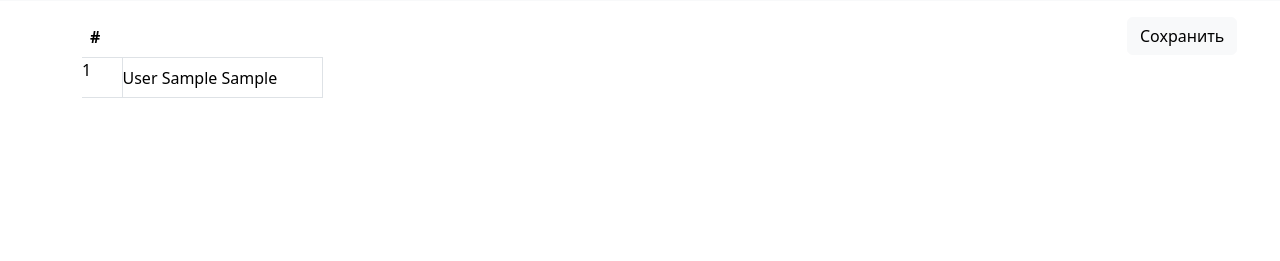
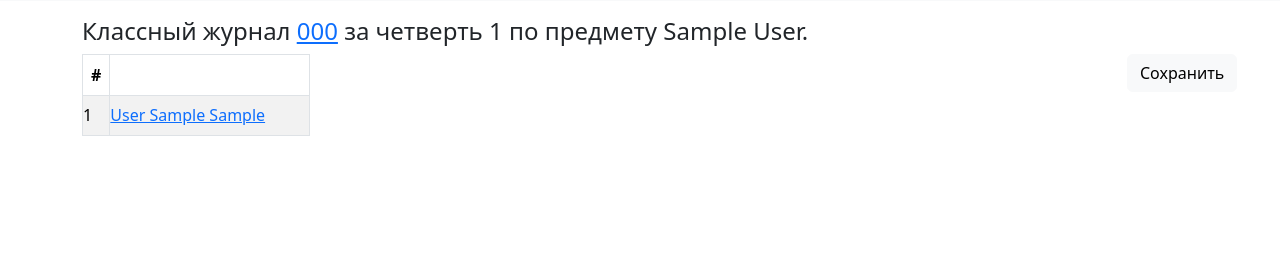
Before and after one commit to gamingKenku/CourseWork, a Django app: page /schedule/class_journal/1/1/1/ in a window 1280 px wide. Shown: the part 55-316 px from the top of the page. Run offline with Django 4.2, Linux system fonts and the light colour scheme; tables that the repository leaves empty hold one stand-in row (values such as "Sample post"); some libraries are stand-ins or nearby versions.

Commit message:
class journal bad

```diff
--- a/StudentJournal/StudentJournal/urls.py
+++ b/StudentJournal/StudentJournal/urls.py
@@ -29,21 +29,21 @@ urlpatterns = [
     path('teachers/add_discipline_to_teacher/', users.views.add_discipline_to_teacher),
     path('teachers/detach_discipline/<int:discipline_record_id>', users.views.detach_discipline),
     path('students/', users.views.students_view),
-    path('users/<int:user_id>', users.views.user_info),
+    path('users/<int:user_id>/', users.views.user_info),
     path('users/<int:user_id>/edit', users.views.user_edit),
     path('students/add_class/', users.views.add_class),
     path('account/', users.views.account),
     path('classes/', users.views.classes),
-    path('classes/<int:class_id>', users.views.class_info),
-    path('classes/<int:class_id>/advance', users.views.class_advance),
+    path('classes/<int:class_id>/', users.views.class_info),
+    path('classes/<int:class_id>/advance/', users.views.class_advance),
     path('classes/all_classes_advance/', users.views.all_classes_advance),
-    path('schedule/create/<int:class_id>', scheduling.views.create_schedule),
-    path('schedule/edit/<int:class_id>', scheduling.views.edit_schedule),
-    path('schedule/reset/<int:class_id>', scheduling.views.reset_schedule),
+    path('schedule/create/<int:class_id>/', scheduling.views.create_schedule),
+    path('schedule/edit/<int:class_id>/', scheduling.views.edit_schedule),
+    path('schedule/reset/<int:class_id>/', scheduling.views.reset_schedule),
     path('schedule/edit_bell_quarter/', scheduling.views.bell_quarter_edit),
     path('schedule/', scheduling.views.schedule_menu),
     path('discipline_teacher/<int:discipline_id>/', scheduling.views.get_teachers_for_discipline),
     path('schedule/student_journal/<str:week_start_date>/<str:week_end_date>/', scheduling.views.student_journal),
-    path('schedule/class_journal/<str:class_id>/<str:discipline_id>/<str:term>/', scheduling.views.class_journal),
+    path('schedule/class_journal/<str:class_id>/<str:discipline_id>/<str:term>/', grades_nonattendance.views.class_journal),
     path('', users.views.index)
 ]
--- a/StudentJournal/scheduling/templates/class_journal.html
+++ b/StudentJournal/grades_nonattendance/templates/class_journal.html
@@ -5,10 +5,12 @@
 
 {% block content %}
 <div class="container">
-    <form method="post" action="/schedule/class_journal/{{ class_code.id }}/{{ discipline.id }}/{{ term }}/">
+    <form method="post" action="/schedule/class_journal/{{ class_code.id }}/{{ discipline.id }}/{{ term }}/" autocomplete="off">
+        {% csrf_token %}
         <div class="row mt-3 mb-3">
+            <h4>Классный журнал <a href="/classes/{{ class_code.id }}/">{{ class_code }}</a> за четверть {{ term }} по предмету {{ discipline }}.</h4>
             <div class="col-md-11">
-                <table class="table class-journal">
+                <table class="table table-striped table-bordered class-journal">
                     <thead>
                         <th>#</th>
                         <th></th>
@@ -19,13 +21,17 @@
                     <tbody id="id_button-container">
                         {% for students_record in students_records %}
                         <tr>
-                            <td class="p-0 class-journal">{{ forloop.counter }}</td>
-                            <td class="p-0 class-journal student-name">{{ students_record.student }}</td>
+                            <td class="p-0 class-journal number">{{ forloop.counter }}</td>
+                            <td class="p-0 class-journal student-name"><a href="/users/{{ students_record.student.id }}/">{{ students_record.student }}</a></td>
                             {% for lesson_record in lesson_records %}
                             <td class="p-0 class-journal">
-                                <button data-student_id="{{ students_record.student.id }}"
-                                    data-lesson_id="{{ lesson_record.id }}"
-                                    class="btn btn-light btn-grades-nonatt">...</button>
+                                {% with key_name="grade_nonatt-"|add:students_record.student.id|add:"-"|add:lesson_record.id %}
+                                    {% if key_name %}
+                                    <input class="input-grades-nonatt text-center" name="{{ key_name }}" type="text" maxlength="2" value="{{ key_name }}">
+                                    {% else %}
+                                    <button data-student_id="{{ students_record.student.id }}" data-lesson_id="{{ lesson_record.id }}" class="btn btn-light btn-grades-nonatt">...</button>
+                                    {% endif %}
+                                {% endwith %}
                             </td>
                             {% endfor %}
                         </tr>
--- a/StudentJournal/grades_nonattendance/views.py
+++ b/StudentJournal/grades_nonattendance/views.py
@@ -1,3 +1,115 @@
-from django.shortcuts import render
+import datetime
+from django.shortcuts import get_object_or_404, render
+from django.db.models import Q, QuerySet
+from django.http import HttpResponseRedirect, Http404
+from scheduling.models import LessonSchedule
+from scheduling.schedule_creator import QuarterSchedule
+from users.models import ClassCode, ClassStudent, DisciplineName, AppUser
+from .models import Grade, NonAttendance
 
-# Create your views here.
+def class_journal(request, class_id, discipline_id, term):
+    context = {}
+
+    GRADES = (
+        "1", "2", "3", "4", "5"
+    )
+
+    class_code = get_object_or_404(ClassCode, id=class_id)
+    discipline = get_object_or_404(DisciplineName, id=discipline_id)
+    students_records = ClassStudent.objects.filter(class_code=class_code)
+    int_term = int(term) - 1
+    existing_grades_nonattt = get_grades_nonatt_as_dict(students_records, int_term)
+
+    if request.method == "POST":
+        post_data = request.POST.copy()
+        del post_data["csrfmiddlewaretoken"]
+
+        if grades_nonatt_is_valid(post_data):
+            filtered_grades_nonatt = {
+                key: value for key, value in post_data.items() if key not in existing_grades_nonattt.keys()
+            }
+            print(filtered_grades_nonatt)
+
+            for grade_nonatt in filtered_grades_nonatt.items():
+                data = grade_nonatt[0].split("-")
+
+                student = AppUser.objects.get(id=int(data[1]))
+                lesson = LessonSchedule.objects.get(id=int(data[2]))
+
+                if grade_nonatt[1] in GRADES:
+                    grade = int(grade_nonatt[1])
+                    Grade.objects.create(student=student, lesson=lesson, grade=grade)
+                else:
+                    non_attendance_reason = grade_nonatt[1]
+                    NonAttendance.objects.create(student=student, lesson=lesson, non_attendance_reason=non_attendance_reason)
+
+            return HttpResponseRedirect("/")
+        else:
+            context.update(post_data)
+            print("grades and nonatt non valid")
+    else:
+        context.update(existing_grades_nonattt)
+
+    term_start_date = QuarterSchedule.quarter_schedule[int_term]["start_date"]
+    term_end_date = QuarterSchedule.quarter_schedule[int_term]["end_date"] + datetime.timedelta(days=1)
+
+    lesson_records = LessonSchedule.objects.filter(Q(lesson_holding_datetime_start__gte=term_start_date) & Q(lesson_holding_datetime_start__lte=term_end_date) & Q(discipline_teacher__discipline=discipline) & Q(class_code=class_code))
+
+    context.update({
+        "students_records": students_records,
+        "discipline": discipline,
+        "class_code": class_code,
+        "lesson_records": lesson_records,
+        "term": term
+    })
+
+    return render(request, "class_journal.html", context)
+
+
+def get_grades_nonatt_as_dict(students_records, term: int) -> dict:
+    res = {}
+
+    term_start_date = QuarterSchedule.quarter_schedule[term]["start_date"]
+    term_end_date = QuarterSchedule.quarter_schedule[term]["end_date"] + datetime.timedelta(days=1)
+    students_ids = students_records.values("student")
+
+    grades = Grade.objects.filter(
+        Q(lesson__lesson_holding_datetime_start__gte=term_start_date) &
+        Q(lesson__lesson_holding_datetime_start__lte=term_end_date) &
+        Q(student_id__in = students_ids)
+    )
+
+    res.update(
+        {
+            f"grade_nonatt-{grade.student.id}-{grade.lesson.id}": grade.grade for grade in grades
+        }
+    )
+
+    non_attendances = NonAttendance.objects.filter(
+        Q(lesson__lesson_holding_datetime_start__gte=term_start_date) &
+        Q(lesson__lesson_holding_datetime_start__lte=term_end_date) &
+        Q(student_id__in = students_ids)
+    )
+
+    res.update(
+        {
+            f"grade_nonatt-{non_attendance.student.id}-{non_attendance.lesson.id}": non_attendance.non_attendance_reason for non_attendance in non_attendances
+        }
+    )
+
+    return res
+
+
+def grades_nonatt_is_valid(post_data) -> bool:
+    NON_ATTENDANCE_REASONS = (
+        "УП", "Н"
+    )
+    GRADES = (
+        "1", "2", "3", "4", "5"
+    )
+
+    for item in post_data.items():
+        if item[1] not in GRADES and item[1] not in NON_ATTENDANCE_REASONS:
+            return False
+
+    return True
--- a/StudentJournal/scheduling/static/scheduling/style.css
+++ b/StudentJournal/scheduling/static/scheduling/style.css
@@ -38,6 +38,13 @@ td.class-journal{
     border-right-width: 1px;
     align-items: center;
 }
+td.class-journal.number{
+    width: 20px;
+    height: 40px;
+    border-right-width: 1px;
+    align-items: left;
+    vertical-align: middle;
+}
 td.class-journal.student-name{
     width: 200px;
     height: 25px;
--- a/StudentJournal/scheduling/views.py
+++ b/StudentJournal/scheduling/views.py
@@ -147,27 +147,3 @@ def student_journal(request, week_start_date, week_end_date):
     context["prev_week_end_date"] = (week_end_date - datetime.timedelta(days=7)).isoformat()
 
     return render(request, "student_journal.html", context)
-
-
-def class_journal(request, class_id, discipline_id, term):
-    context = {}
-
-    class_code = get_object_or_404(ClassCode, id=class_id)
-    discipline = get_object_or_404(DisciplineName, id=discipline_id)
-    students_records = ClassStudent.objects.filter(class_code=class_code)
-    int_term = int(term) - 1
-
-    term_start_date = QuarterSchedule.quarter_schedule[int_term]["start_date"]
-    term_end_date = QuarterSchedule.quarter_schedule[int_term]["end_date"] + datetime.timedelta(days=1)
-
-    lesson_records = LessonSchedule.objects.filter(Q(lesson_holding_datetime_start__gte=term_start_date) & Q(lesson_holding_datetime_start__lte=term_end_date) & Q(discipline_teacher__discipline=discipline) & Q(class_code=class_code))
-
-    context.update({
-        "students_records": students_records,
-        "discipline": discipline,
-        "class_code": class_code,
-        "lesson_records": lesson_records,
-        "term": term
-    })
-
-    return render(request, "class_journal.html", context)
```
